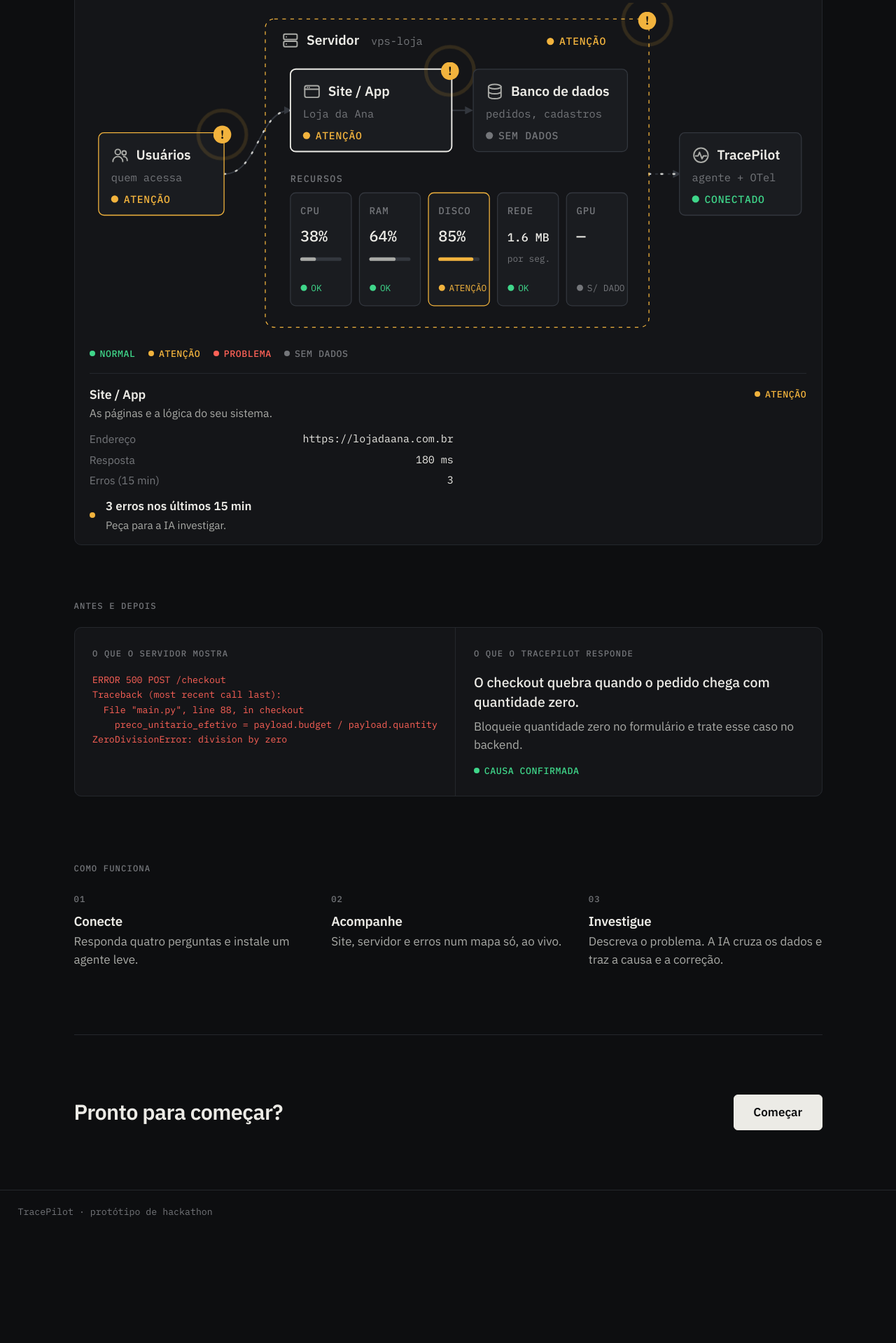
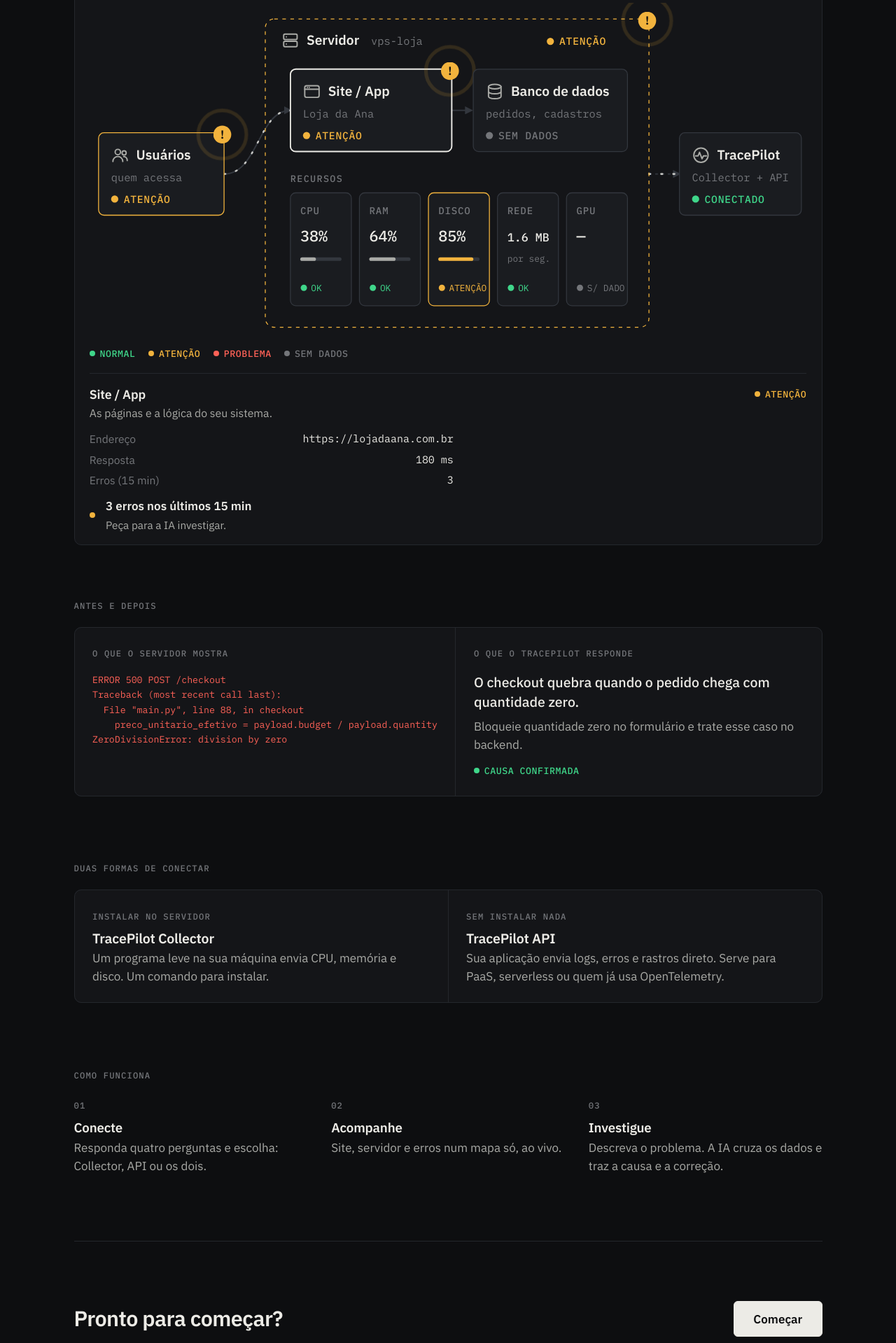
Before and after one commit to Dyonnatan/TracePilot, a FastAPI app: page / in a window 1280 px wide. Shown: the part 408-2327 px from the top of the page at 70% size. Before the commit the page ends 2147 px from the top, so only its background shows below. Run offline with FastAPI, Linux system fonts and the light colour scheme.

Commit message:
feat(webapp): separar TracePilot Collector e TracePilot API na interface
Os dois caminhos de dados ganham nome de produto e aparecem lado a lado
na landing, na instalação, na checagem de conexão, no resumo e no nó
TracePilot do mapa:

- TracePilot Collector: instalado no servidor (CPU, memória, disco).
- TracePilot API: a aplicação envia logs/erros/rastros sem instalar
  nada, em JSON (ingest/) ou OTLP.
- Armazenamento (OpenObserve) à parte: a falha dele vira
  "Armazenamento indisponível" em vez de um "Fora do ar" ambíguo, e a
  checagem tenta duas vezes antes de declarar indisponível.

Também: health check da API de ingestão, contagem "200+" quando bate no
limite da consulta, e o snapshot deixa de consultar métricas de rede que
o agente não exporta (só gerava erro no log do OpenObserve).

Co-Authored-By: Claude Opus 5.5 <noreply@anthropic.com>

```diff
--- a/agents/tools/resource_snapshot.py
+++ b/agents/tools/resource_snapshot.py
@@ -85,9 +85,12 @@ def _query_agent_metrics() -> dict | None:
     start_us = int((time.time() - AGENT_FRESH_MINUTES * 60) * 1_000_000)
     results = {}
     failures = 0
+    # Rede fica de fora: o agente ainda não exporta (consultar um stream
+    # inexistente só gera erro no log do OpenObserve). A taxa de rede vem
+    # da medição local.
     metrics = (
         CPU_METRIC, MEM_USED_METRIC, MEM_TOTAL_METRIC,
-        DISK_USED_METRIC, DISK_TOTAL_METRIC, NET_RX_METRIC, NET_TX_METRIC,
+        DISK_USED_METRIC, DISK_TOTAL_METRIC,
     )
     for metric in metrics:
         try:
--- a/webapp/main.py
+++ b/webapp/main.py
@@ -31,6 +31,11 @@ BASE_DIR = Path(__file__).resolve().parent
 DEMO_APP_URL = os.getenv("DEMO_APP_URL", "http://localhost:8099")
 OPENOBSERVE_UI_URL = os.getenv("OPENOBSERVE_URL", "http://localhost:5080")
 MONITORED_SERVICE = os.getenv("MONITORED_SERVICE_NAME", "tracepilot-demo-app")
+# TracePilot API (ingest/): endereço interno para o health check e o
+# público mostrado na tela de instalação.
+INGEST_URL = os.getenv("TRACEPILOT_INGEST_URL", "http://localhost:8810").rstrip("/")
+INGEST_PUBLIC_URL = os.getenv("TRACEPILOT_INGEST_PUBLIC_URL", INGEST_URL).rstrip("/")
+OTLP_HTTP_PUBLIC_URL = os.getenv("TRACEPILOT_OTLP_PUBLIC_URL", "http://localhost:4318").rstrip("/")
 
 COOKIE_SESSION = "tp_session"
 COOKIE_MAX_AGE = 60 * 60 * 24 * 30  # 30 dias
@@ -120,11 +125,24 @@ def _demo_app_status() -> dict:
 
 
 def _openobserve_status() -> dict:
+    """Uma falha isolada (timeout, OpenObserve ocupado) não basta para
+    declarar o armazenamento fora do ar — tenta de novo antes."""
+    for attempt in range(2):
+        try:
+            streams = OpenObserveClient().list_streams()
+            return {"up": True, "streams": streams, "url": OPENOBSERVE_UI_URL}
+        except Exception:
+            if attempt == 0:
+                time.sleep(0.3)
+    return {"up": False, "streams": [], "url": OPENOBSERVE_UI_URL}
+
+
+def _ingest_api_status() -> dict:
     try:
-        streams = OpenObserveClient().list_streams()
-        return {"up": True, "streams": streams, "url": OPENOBSERVE_UI_URL}
-    except Exception:
-        return {"up": False, "streams": [], "url": OPENOBSERVE_UI_URL}
+        resp = httpx.get(f"{INGEST_URL}/v1/health", timeout=2)
+        return {"up": resp.is_success, "url": INGEST_PUBLIC_URL}
+    except httpx.HTTPError:
+        return {"up": False, "url": INGEST_PUBLIC_URL}
 
 
 DEV_METHOD_LABELS = {
@@ -173,6 +191,7 @@ def _collect_state(snapshot: dict | None = None) -> dict:
         agent_reporting=resource_snapshot_tool.agent_is_reporting(snapshot),
         recent_errors=_recent_error_count() if openobserve["up"] else None,
         sources=_telemetry_sources() if openobserve["up"] else None,
+        api_service=_ingest_api_status(),
     )
 
 
@@ -263,6 +282,9 @@ def onboarding_install(request: Request):
             "step_index": 2,
             "preset": preset,
             "otlp_endpoint": preset.get("otlp_endpoint", "SEU-COLETOR:4317"),
+            "ingest_url": INGEST_PUBLIC_URL,
+            "otlp_http_url": OTLP_HTTP_PUBLIC_URL,
+            "service_name": _monitored_services()[0],
         },
     )
 
--- a/webapp/monitoring.py
+++ b/webapp/monitoring.py
@@ -166,25 +166,59 @@ def _worst(statuses: list[str]) -> str:
     return "unknown"
 
 
-def _connection(openobserve_up: bool, agent_reporting: bool, sources: dict | None) -> dict:
-    """Como o TracePilot está recebendo dados do sistema monitorado."""
-    channels = []
-    if agent_reporting:
-        channels.append("agente")
-    if sources and sources.get("direct_api"):
-        channels.append("API")
-    if sources and (sources.get("logs") or sources.get("traces")) and not sources.get("direct_api"):
-        channels.append("OTel")
-    receiving = bool(sources and (sources.get("logs") or sources.get("traces")))
+COLLECTOR_NAME = "TracePilot Collector"
+SOURCES_LIMIT = 200  # mesmo limite de OpenObserveClient.recent_sources
+API_NAME = "TracePilot API"
 
+
+def _connection(openobserve_up: bool, agent_reporting: bool, sources: dict | None, api_service: dict | None) -> dict:
+    """Como os dados chegam ao TracePilot, separado pelos dois caminhos:
+
+    - TracePilot Collector: agente instalado no servidor (recursos da máquina).
+    - TracePilot API: a aplicação envia logs/erros/rastros, em JSON
+      (`ingest/`, marca `tracepilot_ingest_mode`) ou em OTLP direto.
+
+    O armazenamento (OpenObserve) é um terceiro item, à parte: se ele
+    cair, nenhum dos dois caminhos consegue gravar nada.
+    """
+    logs = (sources or {}).get("logs", 0)
+    traces = (sources or {}).get("traces", 0)
+    api_receiving = bool(logs or traces)
+    api_format = "JSON" if (sources or {}).get("direct_api") else "OTLP"
+
+    collector = {
+        "name": COLLECTOR_NAME,
+        "status": "ok" if agent_reporting else "unknown",
+        "text": "enviando" if agent_reporting else "não instalado",
+        "detail": "CPU, memória e disco do servidor",
+    }
+    if api_receiving:
+        def count(n):  # a consulta traz no máximo SOURCES_LIMIT registros
+            return f"{n}+" if n >= SOURCES_LIMIT else str(n)
+        api = {"name": API_NAME, "status": "ok", "text": f"recebendo · {api_format}",
+               "detail": f"{count(logs)} logs · {count(traces)} rastros (15 min)"}
+    else:
+        api_up = (api_service or {}).get("up")
+        api = {"name": API_NAME, "status": "unknown", "text": "sem dados",
+               "detail": "logs, erros e rastros da aplicação"
+                         + ("" if api_up is None else (" · endpoint no ar" if api_up else " · endpoint desligado"))}
+    storage = {
+        "name": "Armazenamento",
+        "status": "ok" if openobserve_up else "down",
+        "text": "online" if openobserve_up else "indisponível",
+        "detail": "OpenObserve",
+    }
+
+    channels = [c["name"].replace("TracePilot ", "") for c in (collector, api) if c["status"] == "ok"]
+    via = " + ".join(channels)
     if not openobserve_up:
-        return {"status": "down", "text": "Fora do ar", "via": "", "channels": []}
-    if not channels:
-        return {"status": "warn", "text": "Sem dados", "via": "aguardando dados", "channels": []}
-    via = " + ".join(channels)
-    if receiving or agent_reporting:
-        return {"status": "ok", "text": "Conectado", "via": via, "channels": channels}
-    return {"status": "warn", "text": "Parcial", "via": via, "channels": channels}
+        status, text = "down", "Armazenamento indisponível"
+    elif channels:
+        status, text = "ok", "Conectado"
+    else:
+        status, text = "warn", "Sem dados"
+    return {"status": status, "text": text, "via": via, "channels": channels,
+            "collector": collector, "api": api, "storage": storage}
 
 
 def build_state(
@@ -196,6 +230,7 @@ def build_state(
     recent_errors: int | None,
     sources: dict | None = None,
     history: dict | None = None,
+    api_service: dict | None = None,
 ) -> dict:
     """Monta tudo o que o diagrama, os indicadores e os alertas precisam.
     Nunca levanta exceção por dado faltando."""
@@ -261,26 +296,19 @@ def build_state(
     ]
 
     # ---- TracePilot (conexão) ------------------------------------------
-    conn = _connection(openobserve.get("up", False), agent_reporting, sources)
-    tp_facts = [("Conexão", conn["text"]), ("Origem", conn["via"] or "—")]
-    tp_facts.append(("Agente instalado", "enviando dados" if agent_reporting else "não"))
-    if sources is not None:
-        tp_facts.append(("API de ingestão", "recebendo" if sources.get("direct_api") else "sem uso"))
-        tp_facts.append((
-            f"Registros ({RECENT_ERRORS_WINDOW_MIN} min)",
-            f"{sources.get('logs', 0)} logs · {sources.get('traces', 0)} rastros",
-        ))
+    conn = _connection(openobserve.get("up", False), agent_reporting, sources, api_service)
+    tp_facts = [(c["name"], c["text"]) for c in (conn["collector"], conn["api"], conn["storage"])]
     if conn["status"] == "down":
         alerts.append({
             "level": "warn", "node": "tracepilot",
-            "title": "TracePilot sem armazenamento",
+            "title": "Armazenamento do TracePilot indisponível",
             "action": "Suba o OpenObserve: docker compose up -d",
         })
     elif conn["status"] == "warn":
         alerts.append({
             "level": "warn", "node": "tracepilot",
             "title": "Nenhum dado chegando do sistema",
-            "action": "Instale o agente ou conecte a aplicação pela API.",
+            "action": f"Instale o {COLLECTOR_NAME} ou envie dados pela {API_NAME}.",
         })
 
     nodes = {
@@ -310,10 +338,10 @@ def build_state(
         },
         "tracepilot": {
             "title": "TracePilot",
-            "subtitle": ("via " + conn["via"]) if len(conn["channels"]) == 1 else (conn["via"] or conn["text"].lower()),
+            "subtitle": conn["via"] or ("sem dados" if conn["status"] == "warn" else "armazenamento fora"),
             "status": conn["status"],
             "status_text_override": conn["text"],
-            "what": "Recebe os dados, guarda o histórico e investiga problemas.",
+            "what": f"Recebe dados pelo {COLLECTOR_NAME} (servidor) e pela {API_NAME} (aplicação).",
             "facts": tp_facts,
         },
     }
@@ -386,5 +414,6 @@ def example_state() -> dict:
         agent_reporting=True,
         recent_errors=3,
         sources={"logs": 120, "traces": 340, "direct_api": False},
+        api_service={"up": True},
         history=store,
     )
--- a/webapp/static/style.css
+++ b/webapp/static/style.css
@@ -181,6 +181,14 @@ details.more .field { margin-top: .75rem; }
 .checks li { display: flex; align-items: center; gap: .8rem; padding: .85rem 0; border-bottom: 1px solid var(--line); }
 .checks .what { flex: 1; }
 .checks .what small { display: block; color: var(--ink-3); font-family: var(--mono); font-size: .8rem; }
+
+.options { display: grid; grid-template-columns: 1fr 1fr; gap: 1px; background: var(--line); border: 1px solid var(--line); border-radius: 8px; overflow: hidden; margin-top: 1.6rem; }
+.option { background: var(--surface); padding: 1.2rem 1.25rem; min-width: 0; }
+.option h3, .option-title { font-size: 1.15rem; margin: .45rem 0 .3rem; }
+.option > p.muted { margin: 0 0 .4rem; font-size: .93rem; }
+.option-sub { margin: .9rem 0 0; font-size: .85rem; color: var(--ink-2); }
+.option .code pre { font-size: .78rem; }
+.option .hint { margin: .6rem 0 0; font-size: .82rem; color: var(--ink-3); font-family: var(--mono); }
 
 /* configurando */
 .scan-bar { height: 3px; background: var(--line-2); border-radius: 2px; overflow: hidden; }
@@ -404,7 +412,7 @@ summary { cursor: pointer; font-weight: 600; }
   .overview { grid-template-columns: 1fr; }
   .counts { justify-content: space-between; gap: 1rem; }
   .counts div { text-align: left; }
-  .compare, .pillars { grid-template-columns: 1fr; }
+  .compare, .pillars, .options { grid-template-columns: 1fr; }
   .investigate { flex-direction: column; }
   .scan li { grid-template-columns: 20px 1fr; }
   .scan .v { grid-column: 2; }
--- a/webapp/templates/landing.html
+++ b/webapp/templates/landing.html
@@ -44,10 +44,26 @@ ZeroDivisionError: division by zero</pre>
   </div>
 </section>
 
+<section class="band">
+  <span class="label">Duas formas de conectar</span>
+  <div class="compare">
+    <div>
+      <span class="label">Instalar no servidor</span>
+      <h3 class="option-title">TracePilot Collector</h3>
+      <p class="muted" style="margin:0">Um programa leve na sua máquina envia CPU, memória e disco. Um comando para instalar.</p>
+    </div>
+    <div>
+      <span class="label">Sem instalar nada</span>
+      <h3 class="option-title">TracePilot API</h3>
+      <p class="muted" style="margin:0">Sua aplicação envia logs, erros e rastros direto. Serve para PaaS, serverless ou quem já usa OpenTelemetry.</p>
+    </div>
+  </div>
+</section>
+
 <section class="band" id="como-funciona">
   <span class="label">Como funciona</span>
   <div class="pillars">
-    <div><span class="label">01</span><h3>Conecte</h3><p>Responda quatro perguntas e instale um agente leve.</p></div>
+    <div><span class="label">01</span><h3>Conecte</h3><p>Responda quatro perguntas e escolha: Collector, API ou os dois.</p></div>
     <div><span class="label">02</span><h3>Acompanhe</h3><p>Site, servidor e erros num mapa só, ao vivo.</p></div>
     <div><span class="label">03</span><h3>Investigue</h3><p>Descreva o problema. A IA cruza os dados e traz a causa e a correção.</p></div>
   </div>
--- a/webapp/templates/onboarding_base.html
+++ b/webapp/templates/onboarding_base.html
@@ -1,5 +1,5 @@
 {% extends "base.html" %}
-{% block container_class %}container {{ 'narrow' if step_index != 6 }}{% endblock %}
+{% block container_class %}container {{ 'narrow' if step_index not in (2, 6) }}{% endblock %}
 {% block content %}
 {% set steps = ["Início", "Sistema", "Instalação", "Repositório", "Conexão", "Análise", "Resumo"] %}
 <div class="steps" aria-hidden="true">
--- a/webapp/templates/onboarding_summary.html
+++ b/webapp/templates/onboarding_summary.html
@@ -21,9 +21,9 @@
     <span class="label">Conexão</span>
     <dl class="kv">
       <dt>Site</dt><dd class="st-{{ state.nodes.webapp.status }}">{{ 'no ar' if state.nodes.webapp.status != 'down' else 'fora do ar' }}</dd>
-      <dt>TracePilot</dt><dd class="st-{{ state.connection.status }}">{{ state.connection.text | lower }}</dd>
-      <dt>Origem</dt><dd>{{ state.connection.via or '—' }}</dd>
-      <dt>Agente</dt><dd class="{{ 'st-ok' if state.agent_reporting }}">{{ 'enviando' if state.agent_reporting else 'não instalado' }}</dd>
+      <dt>Collector</dt><dd class="{{ 'st-ok' if state.connection.collector.status == 'ok' }}">{{ state.connection.collector.text }}</dd>
+      <dt>API</dt><dd class="{{ 'st-ok' if state.connection.api.status == 'ok' }}">{{ state.connection.api.text }}</dd>
+      <dt>Armazenamento</dt><dd class="st-{{ state.connection.storage.status }}">{{ state.connection.storage.text }}</dd>
     </dl>
   </div>
   <div>
--- a/webapp/templates/onboarding_welcome.html
+++ b/webapp/templates/onboarding_welcome.html
@@ -5,7 +5,7 @@
 <p class="lead">Vamos conectar seu sistema. Leva uns 5 minutos.</p>
 <ol class="numbered">
   <li><div><b>Conte sobre o sistema</b><small>Nome, endereço e onde roda.</small></div></li>
-  <li><div><b>Instale o agente</b><small>Um comando no servidor.</small></div></li>
+  <li><div><b>Conecte os dados</b><small>TracePilot Collector no servidor ou TracePilot API na aplicação.</small></div></li>
   <li><div><b>Confira a conexão</b><small>O TracePilot começa a observar.</small></div></li>
 </ol>
 <div class="actions"><a href="/onboarding/about" class="btn btn-lg">Começar</a></div>
```
Also changed, not shown: docs/code-architecture.md (+14 -5 lines), webapp/templates/onboarding_connectivity.html (+8 -6 lines), webapp/templates/onboarding_install.html (+32 -11 lines), 1 other file.
